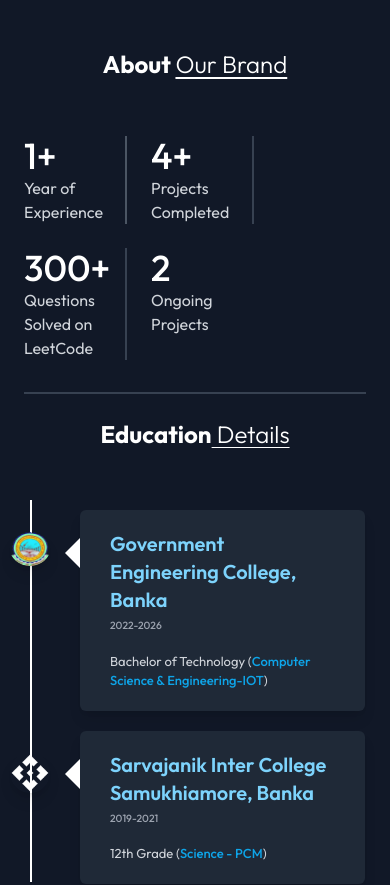
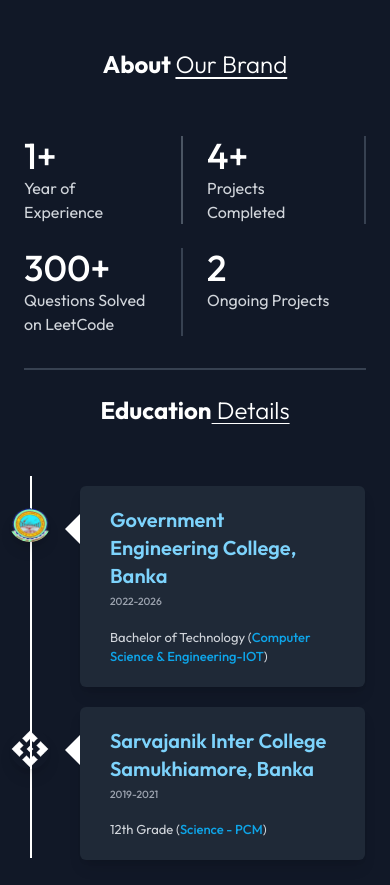
Before and after one commit to rohit-raj7/Portolio, a React (Vite) app: page / in a window 390 px wide. Shown: the part 820-1705 px from the top of the page. Built offline with nearby package versions, Linux system fonts and the light colour scheme.

Commit message:
Update About.jsx

```diff
--- a/src/Components/About.jsx
+++ b/src/Components/About.jsx
@@ -1,3 +1,4 @@
+
 import React from 'react';
 import { motion } from 'framer-motion';
 import { assets } from '../assets/assets';
@@ -16,21 +17,22 @@ function About() {
         </span>
       </h1>
 
-<div className="flex flex-col items-center md:items-center mt-10 text-white">
-        <div className="grid grid-cols-2 gap-6 md:gap-10 w-full pr-28 border-b-2 border-gray-700 pb-8">
+      <div className="flex flex-col items-center md:items-center mt-10 text-white">
+        <div className="grid grid-cols-2 gap-6 md:gap-10 w-full md:pr-28 border-b-2 border-gray-700 pb-8">
           <div className="border-r-2 border-gray-600 pr-6">
-            <p className="text-4xl font-medium ">1+</p>
+            <p className="text-4xl font-medium">1+</p>
             <p className='text-gray-300'>Year of Experience</p>
           </div>
           <div className="border-r-2 border-gray-700 pr-6">
-            <a href="#Project"><p className="text-4xl font-medium">4+</p>
-            <p className='text-gray-300'>Projects Completed</p>
+            <a href="#Project">
+              <p className="text-4xl font-medium">4+</p>
+              <p className='text-gray-300'>Projects Completed</p>
             </a>
           </div>
           <div className="border-r-2 border-gray-700 pr-6">
             <a href="https://leetcode.com/u/rohit-raj7/">
-            <p className="text-4xl font-medium">300+</p>
-            <p className='text-gray-300'>Questions Solved on LeetCode</p>
+              <p className="text-4xl font-medium">300+</p>
+              <p className='text-gray-300'>Questions Solved on LeetCode</p>
             </a>
           </div>
           <div>
```
